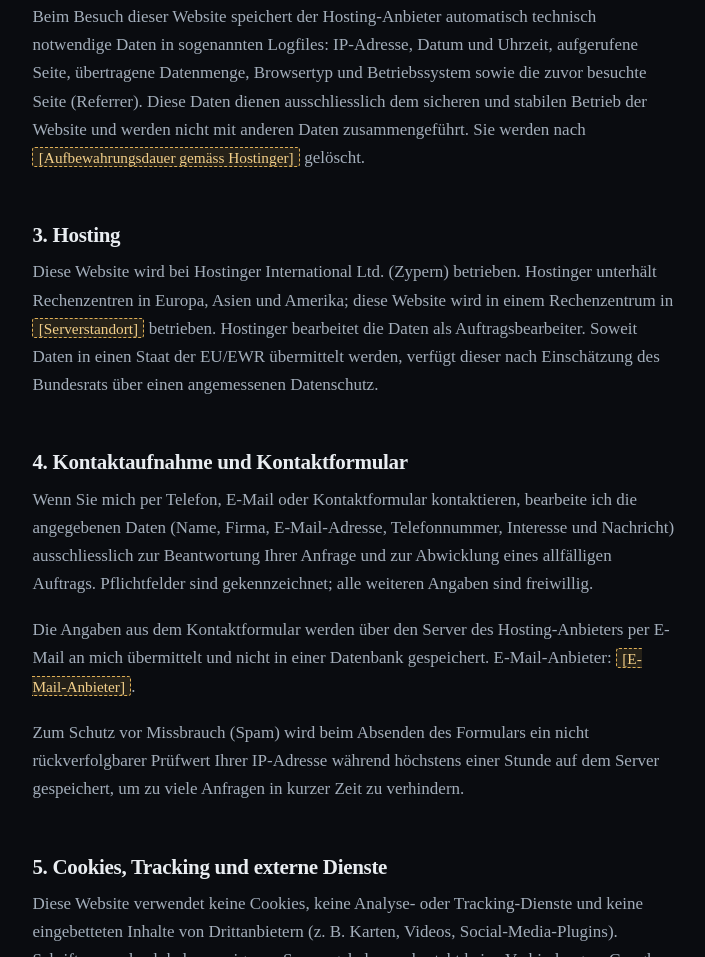
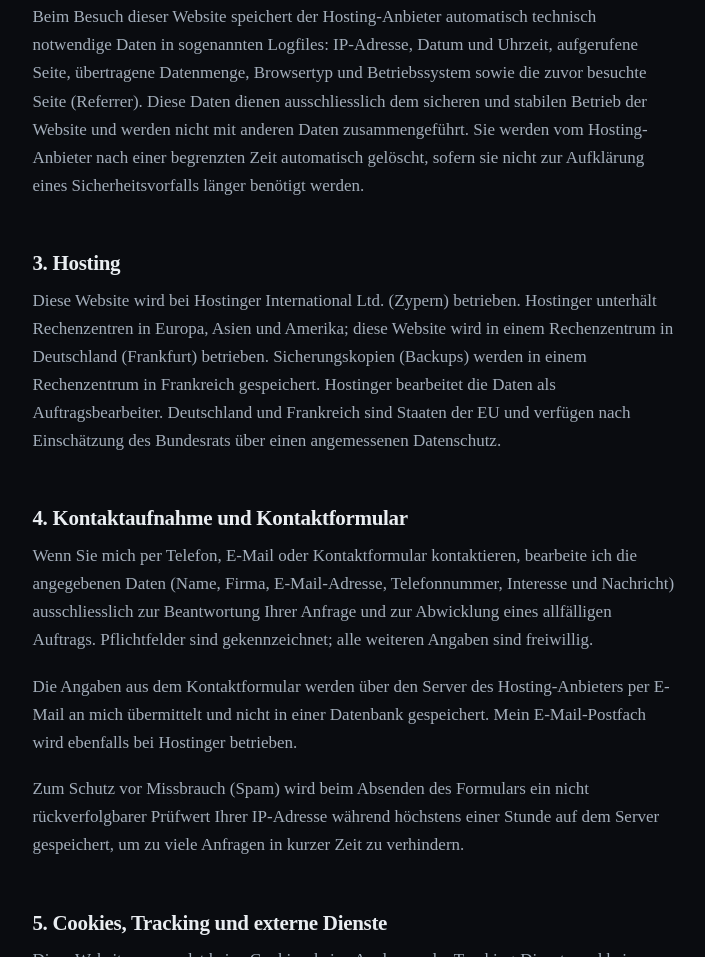
Before and after one commit to ai-webagentur-wuethrich/webagentur-wuethrich, an Astro site: page /datenschutz in a window 1280 px wide. Shown: the part 980-1937 px from the top of the page, without its empty margins (286-991 px from the left). Built offline with nearby package versions, Linux system fonts and the light colour scheme; Astro itself is replaced by a stand-in of ours.

Commit message:
Hosting-Angaben in Datenschutz und AGB ergänzen
- Serverstandort Deutschland (Frankfurt), Backups in Frankreich,
  E-Mail-Postfach bei Hostinger
- Neutrale Formulierung zur Löschung der Server-Logfiles
- Keine Platzhalter mehr auf der Website

Co-Authored-By: Claude Opus 5.5 <noreply@anthropic.com>
Claude-Session: https://claude.ai/code/session_01KdWoZ6Kj5ekctyyHU22p6b

```diff
--- a/src/config/site.ts
+++ b/src/config/site.ts
@@ -55,11 +55,12 @@ export const site = {
   hosting: {
     provider: 'Hostinger International Ltd.',
     providerSeat: 'Zypern',
-    /**
-     * PLATZHALTER: Rechenzentrum der eigenen Website, z. B. 'Deutschland (Frankfurt)'
-     * oder 'Litauen'. Zu finden in Hostinger hPanel → Websites → Dashboard / Plan-Details.
-     */
-    serverLocation: '',
+    /** Rechenzentrum der Website (Hostinger hPanel → Websites → Dashboard). */
+    serverLocation: 'Deutschland (Frankfurt)',
+    /** Speicherort der Sicherungskopien (Backups). */
+    backupLocation: 'Frankreich',
+    /** Anbieter des E-Mail-Postfachs (Kontaktformular und E-Mail). */
+    emailProvider: 'Hostinger',
   },
   /** Kontaktformular (PHP-Skript auf Hostinger, siehe src/pages/kontakt-senden.php.ts). */
   form: {
--- a/src/pages/datenschutz.astro
+++ b/src/pages/datenschutz.astro
@@ -39,24 +39,19 @@ const { contact, hosting } = site;
         Daten in sogenannten Logfiles: IP-Adresse, Datum und Uhrzeit, aufgerufene Seite,
         übertragene Datenmenge, Browsertyp und Betriebssystem sowie die zuvor besuchte Seite
         (Referrer). Diese Daten dienen ausschliesslich dem sicheren und stabilen Betrieb der
-        Website und werden nicht mit anderen Daten zusammengeführt. Sie werden nach
-        <span class="placeholder">[Aufbewahrungsdauer gemäss Hostinger]</span> gelöscht.
+        Website und werden nicht mit anderen Daten zusammengeführt. Sie werden vom
+        Hosting-Anbieter nach einer begrenzten Zeit automatisch gelöscht, sofern sie nicht zur
+        Aufklärung eines Sicherheitsvorfalls länger benötigt werden.
       </p>
 
       <h2>3. Hosting</h2>
       <p>
         Diese Website wird bei {hosting.provider} ({hosting.providerSeat}) betrieben. Hostinger
         unterhält Rechenzentren in Europa, Asien und Amerika; diese Website wird in einem
-        Rechenzentrum in
-        {
-          hosting.serverLocation ? (
-            hosting.serverLocation
-          ) : (
-            <span class="placeholder">[Serverstandort]</span>
-          )
-        } betrieben. Hostinger bearbeitet die Daten als Auftragsbearbeiter. Soweit Daten in einen
-        Staat der EU/EWR übermittelt werden, verfügt dieser nach Einschätzung des Bundesrats über
-        einen angemessenen Datenschutz.
+        Rechenzentrum in {hosting.serverLocation} betrieben. Sicherungskopien (Backups) werden in
+        einem Rechenzentrum in {hosting.backupLocation} gespeichert. Hostinger bearbeitet die Daten als
+        Auftragsbearbeiter. Deutschland und Frankreich sind Staaten der EU und verfügen nach
+        Einschätzung des Bundesrats über einen angemessenen Datenschutz.
       </p>
 
       <h2>4. Kontaktaufnahme und Kontaktformular</h2>
@@ -68,8 +63,8 @@ const { contact, hosting } = site;
       </p>
       <p>
         Die Angaben aus dem Kontaktformular werden über den Server des Hosting-Anbieters per
-        E-Mail an mich übermittelt und nicht in einer Datenbank gespeichert. E-Mail-Anbieter:
-        <span class="placeholder">[E-Mail-Anbieter]</span>.
+        E-Mail an mich übermittelt und nicht in einer Datenbank gespeichert. Mein E-Mail-Postfach
+        wird ebenfalls bei {hosting.emailProvider} betrieben.
       </p>
       <p>
         Zum Schutz vor Missbrauch (Spam) wird beim Absenden des Formulars ein nicht
```
Also changed, not shown: src/pages/agb.astro (+2 -8 lines), README.md.
